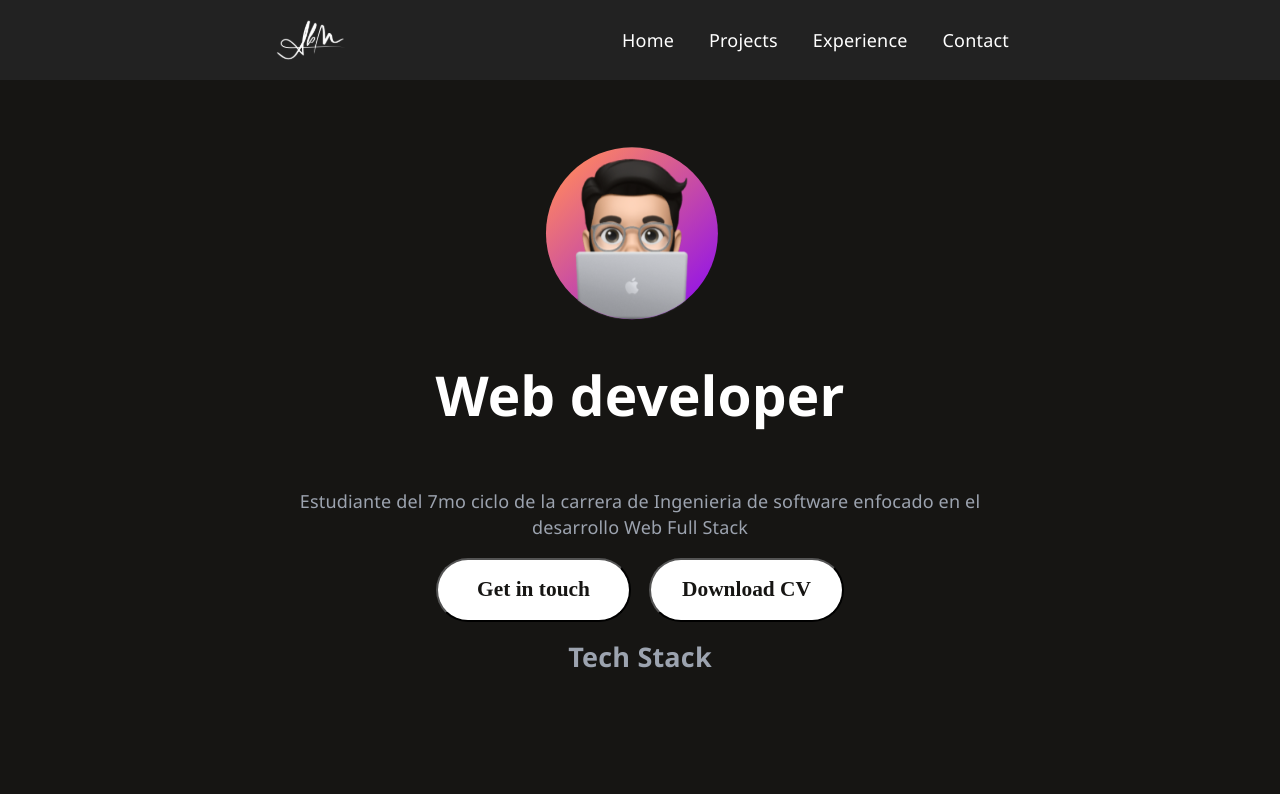
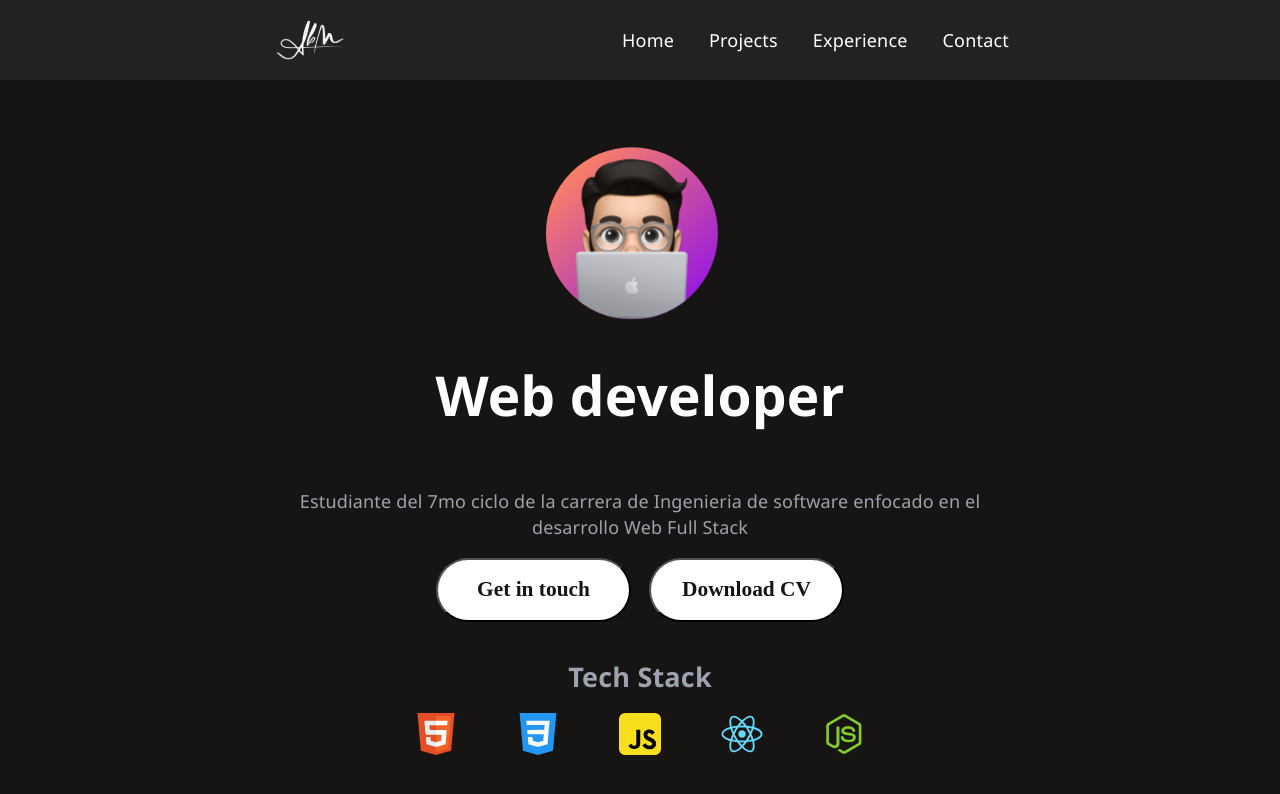
Before and after one commit to LeonardoVera/portfolio, a React app: page / in a window 1280 px wide. Shown: the top 794 px of the page. Built offline with nearby package versions, Linux system fonts and the light colour scheme; the HTML template or start-up script is replaced by a standard one.

Commit message:
stack tecnologico

```diff
--- a/src/components/MainContent.css
+++ b/src/components/MainContent.css
@@ -41,3 +41,18 @@
 
     gap: 18px;
 }
+
+.tech-stack {
+    margin-top: 20px;
+}
+
+.tech-stack h2 {
+    text-align: center;
+}
+
+.tech-stack-items {
+    display: flex;
+    flex-direction: row;
+    width: 100%;
+    gap: 60px;
+}
--- a/src/components/MainContent.jsx
+++ b/src/components/MainContent.jsx
@@ -1,11 +1,12 @@
 import './MainContent.css'
 import iconAvatar from '../assets/avatar.svg'
 import htmlIcon from '../assets/techIcons/html.svg'
-import cssIcon from '../assets/techIcons/html.svg'
-import javascriptIcon from '../assets/techIcons/html.svg'
-import reactIcon from '../assets/techIcons/html.svg'
-import nodejsIcon from '../assets/techIcons/html.svg'
+import cssIcon from '../assets/techIcons/css.svg'
+import javascriptIcon from '../assets/techIcons/javascript.svg'
+import reactIcon from '../assets/techIcons/react.svg'
+import nodejsIcon from '../assets/techIcons/nodejs.svg'
 import { Button } from '../components/UI/Button.jsx'
+import { TechItem } from './TechItem.jsx'
 
 export function MainContent() {
     return (
@@ -23,6 +24,13 @@ export function MainContent() {
                 </div>
                 <div className="tech-stack">
                     <h2>Tech Stack</h2>
+                    <div className="tech-stack-items">
+                        <TechItem icon={htmlIcon}/>
+                        <TechItem icon={cssIcon}/>
+                        <TechItem icon={javascriptIcon}/>
+                        <TechItem icon={reactIcon}/>
+                        <TechItem icon={nodejsIcon}/>
+                    </div>
                 </div>
             </div>
         </>
--- a/src/components/TechItem.css
+++ b/src/components/TechItem.css
@@ -0,0 +1,11 @@
+.tech-item-container {
+    display: flex;
+    flex-direction: column;
+    height: auto;
+    width: auto;
+}
+
+.tech-item-container img {
+    width: 42px;
+    height: 42px;
+}
--- a/src/components/TechItem.jsx
+++ b/src/components/TechItem.jsx
@@ -2,9 +2,9 @@ import './TechItem.css'
 
 export function TechItem({ icon, name }) {
   return (
-    <>
-      <h1> hola mundo</h1>
-      <h2></h2>
-    </>
+    <div className="tech-item-container">
+      <img className='tech-item-img' src={icon} alt={name} />
+      <h3>{name}</h3>
+    </div>
   )
 }
```
